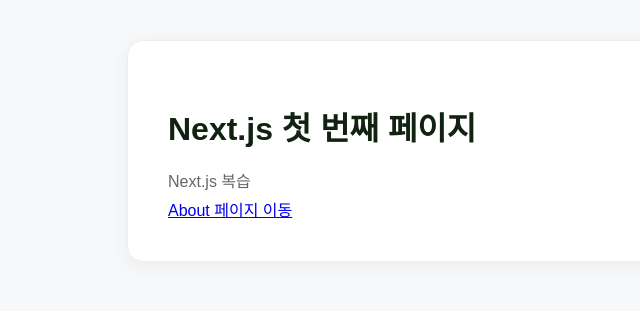
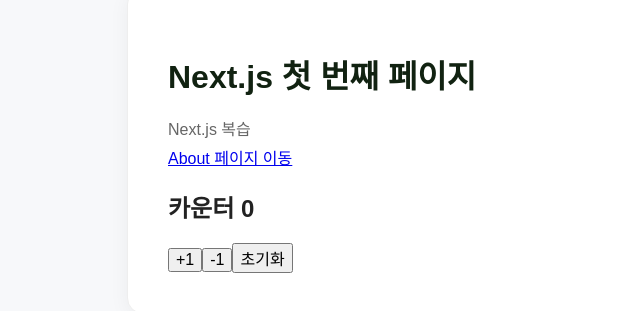
Before and after one commit to dang-96/react-next-practice, a Next.js app: page / in a window 1280 px wide. Shown: the part 249-560 px from the top of the page, without its empty margins (213-853 px from the left). Built offline with nearby package versions, Linux system fonts and the light colour scheme.

Commit message:
카운터

```diff
--- a/src/app/page.tsx
+++ b/src/app/page.tsx
@@ -1,3 +1,4 @@
+import Counter from "@/components/Counter";
 import Description from "@/components/main/Description";
 import Title from "@/components/main/Title";
 import Link from "next/link";
@@ -10,6 +11,7 @@
         <Description description="Next.js 복습" />
 
         <Link href="/about">About 페이지 이동</Link>
+        <Counter />
       </section>
     </main>
   );
--- /dev/null
+++ b/src/components/Counter.tsx
@@ -0,0 +1,37 @@
+"use client";
+
+import { useState } from "react";
+
+export default function Counter() {
+  const [count, setCount] = useState<number>(0);
+
+  return (
+    <div>
+      <h2>카운터 {count}</h2>
+      <button
+        type="button"
+        onClick={() => {
+          setCount((prev) => prev + 1);
+        }}
+      >
+        +1
+      </button>
+      <button
+        type="button"
+        onClick={() => {
+          setCount((prev) => prev - 1);
+        }}
+      >
+        -1
+      </button>
+      <button
+        type="button"
+        onClick={() => {
+          setCount(0);
+        }}
+      >
+        초기화
+      </button>
+    </div>
+  );
+}
```
